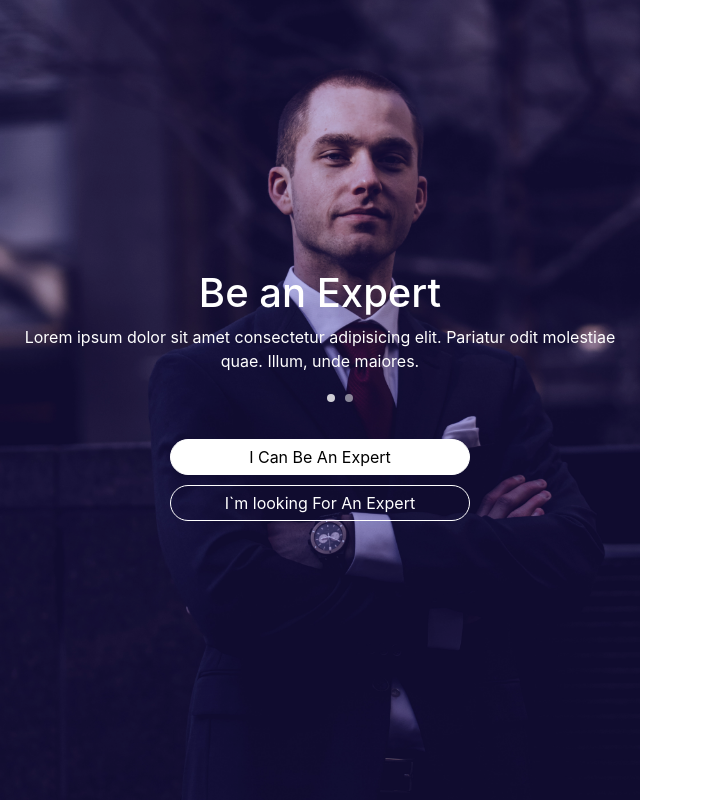
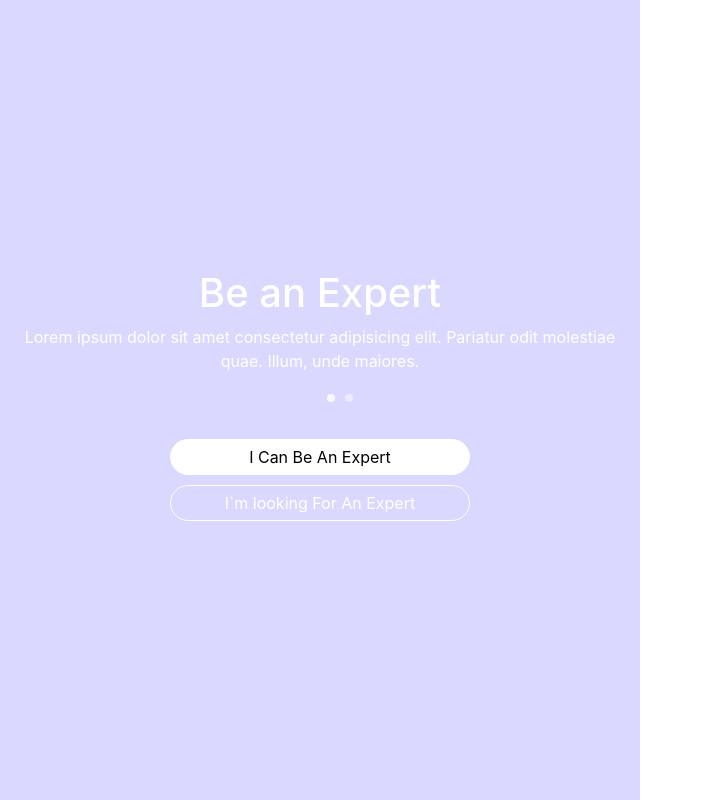
Before and after one commit to Itzli2000/MWP, a React (Create React App) app: page / in a window 1280 px wide. Shown: the whole page, without its empty margins (0-703 px from the left). Built offline with nearby package versions, Linux system fonts and the light colour scheme.

Commit message:
Refactor "Will remove all gitingore files"

```diff
--- a/public/assets/styles/sassFiles/_general.scss
+++ b/public/assets/styles/sassFiles/_general.scss
@@ -24,7 +24,6 @@ a, button {
         position: relative;
         z-index: 0;
         &.Expert {
-            background-image: url('~/../../images/login1.jpg');
             z-index: 1;
         }
         &.SearchExpert {
--- a/public/assets/styles/styles.css
+++ b/public/assets/styles/styles.css
@@ -27,7 +27,6 @@ a, button {
     position: relative;
     z-index: 0; }
     .flexElementColumn.login.Expert {
-      background-image: url("~/../../images/login1.jpg");
       z-index: 1; }
     .flexElementColumn.login.SearchExpert {
       background-image: url("~/../../images/login2.jpg");
```
Also changed, not shown: 2 other files (tests, documents, lock files or other folders).
